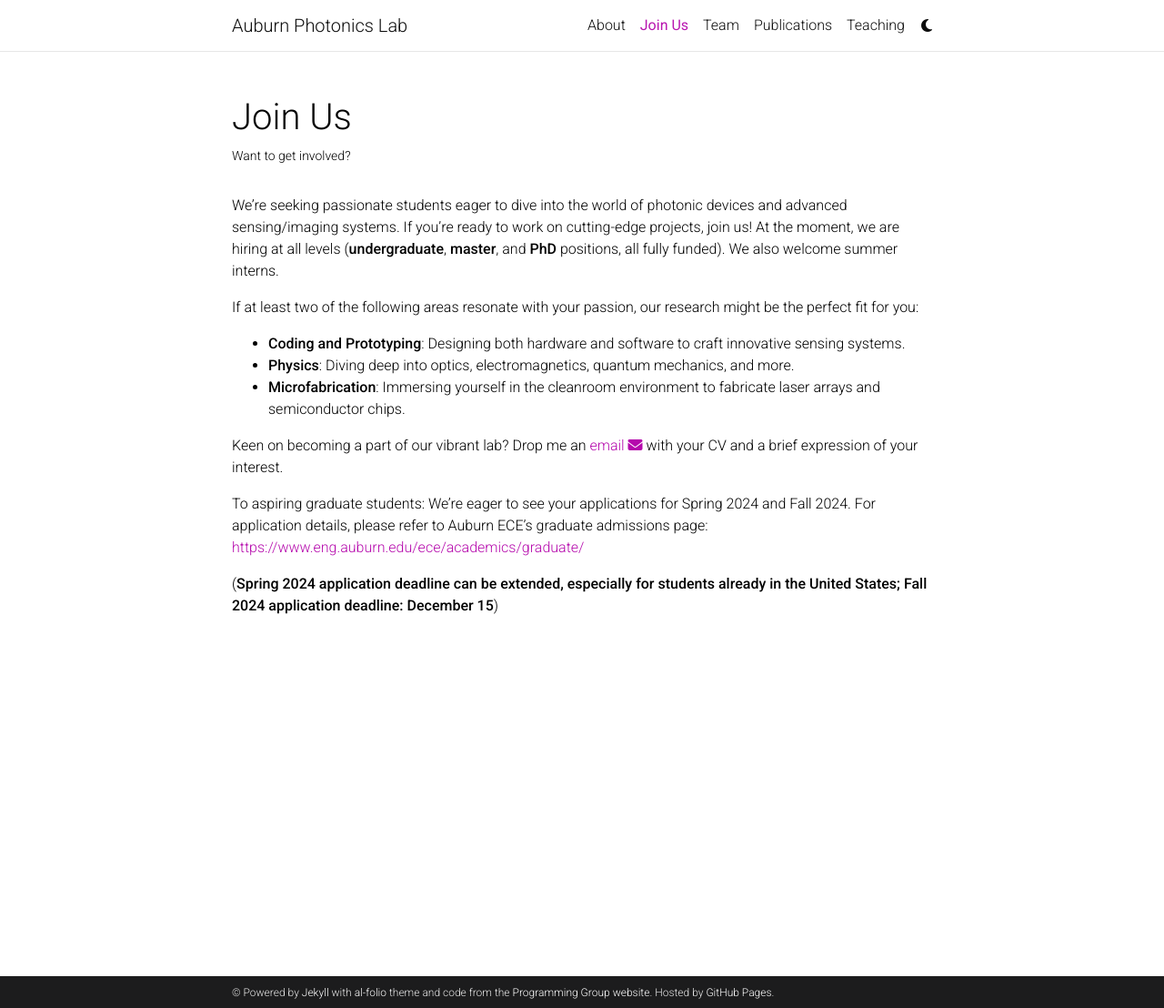
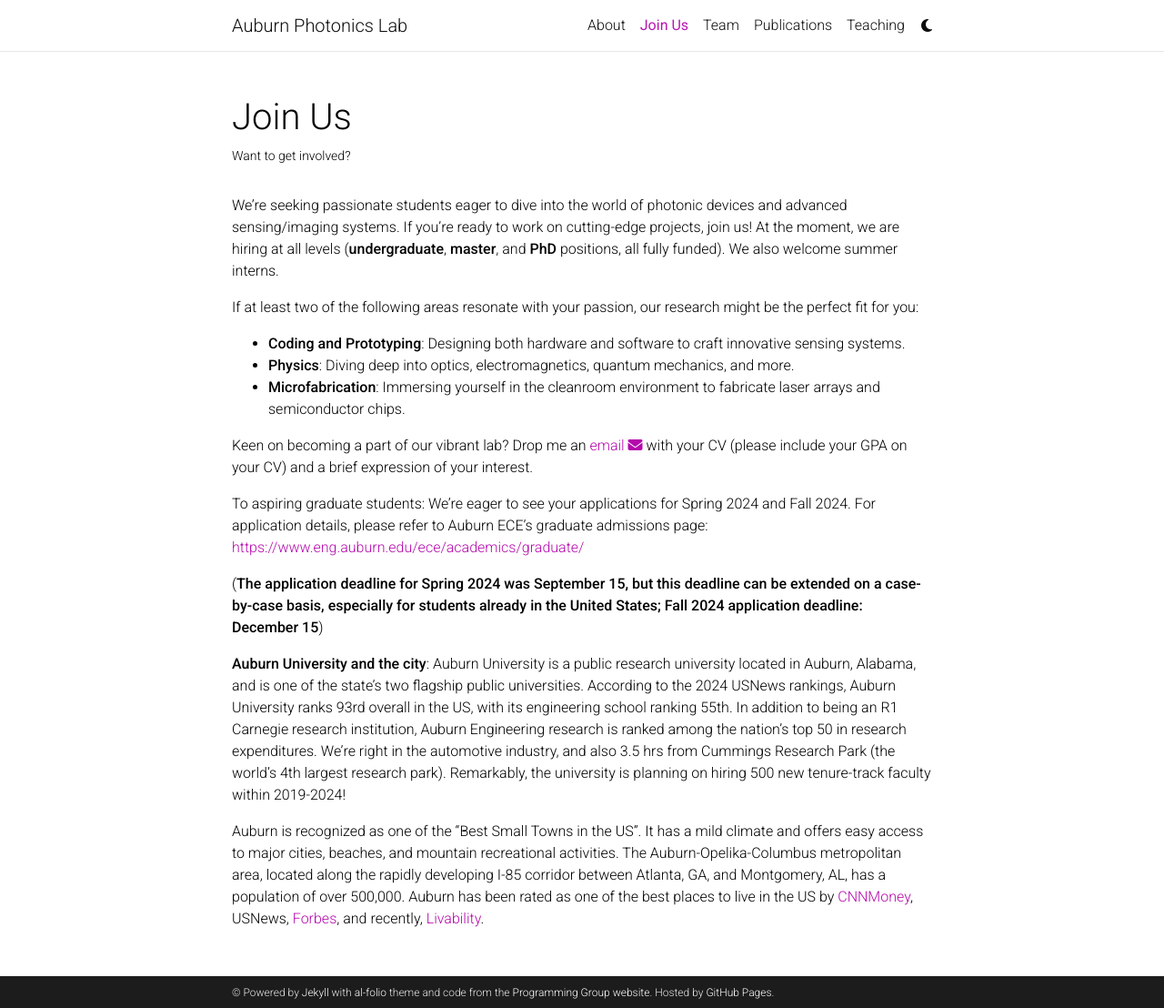
Before and after one commit to zihegao/zihegao.github.io, a Jekyll site: the page built from _pages/join-us.md, in a window 1280 px wide and 1108 px high. Shown: the whole window at 91% size. Built offline with Jekyll 4.4.1, drawn with Linux system fonts in a browser that asks for light colours; comment, search, counter and statistics services are not loaded; a style sheet for code colours, icons or effects is not loaded.

Commit message:
Update join-us.md

```diff
--- a/_pages/join-us.md
+++ b/_pages/join-us.md
@@ -16,10 +16,15 @@
 - **Physics**: Diving deep into optics, electromagnetics, quantum mechanics, and more.
 - **Microfabrication**: Immersing yourself in the cleanroom environment to fabricate laser arrays and semiconductor chips.
 
-Keen on becoming a part of our vibrant lab? Drop me an <a href="mailto:{{ site.email | encode_email }}" title="email">email <i class="fas fa-envelope"></i></a> with your CV and a brief expression of your interest.
+Keen on becoming a part of our vibrant lab? Drop me an <a href="mailto:{{ site.email | encode_email }}" title="email">email <i class="fas fa-envelope"></i></a> with your CV (please include your GPA on your CV) and a brief expression of your interest.
 
 
 To aspiring graduate students: We're eager to see your applications for Spring 2024 and Fall 2024.
 For application details, please refer to Auburn ECE's graduate admissions page: <https://www.eng.auburn.edu/ece/academics/graduate/>
 
-(**Spring 2024 application deadline can be extended, especially for students already in the United States; Fall 2024 application deadline: December 15**)
+(**The application deadline for Spring 2024 was September 15, but this deadline can be extended on a case-by-case basis, especially for students already in the United States; Fall 2024 application deadline: December 15**)
+
+**Auburn University and the city**: Auburn University is a public research university located in Auburn, Alabama, and is one of the state's two flagship public universities. According to the 2024 USNews rankings, Auburn University ranks 93rd overall in the US, with its engineering school ranking 55th. In addition to being an R1 Carnegie research institution, Auburn Engineering research is ranked among the nation’s top 50 in research expenditures. We’re right in the automotive industry, and also 3.5 hrs from Cummings Research Park (the world’s 4th largest research park). Remarkably, the university is planning on hiring 500 new tenure-track faculty within 2019-2024!
+
+
+Auburn is recognized as one of the "Best Small Towns in the US". It has a mild climate and offers easy access to major cities, beaches, and mountain recreational activities. The Auburn-Opelika-Columbus metropolitan area, located along the rapidly developing I-85 corridor between Atlanta, GA, and Montgomery, AL, has a population of over 500,000. Auburn has been rated as one of the best places to live in the US by [CNNMoney](https://blog.al.com/montgomery/2012/08/auburn_no_89_on_cnnmoneys_100.html), USNews, [Forbes](https://www.forbes.com/places/al/auburn/?sh=4b1011b07a63), and recently, [Livability](https://livability.com/list/top-100-best-places-to-live/2018/10?page=9).
```
